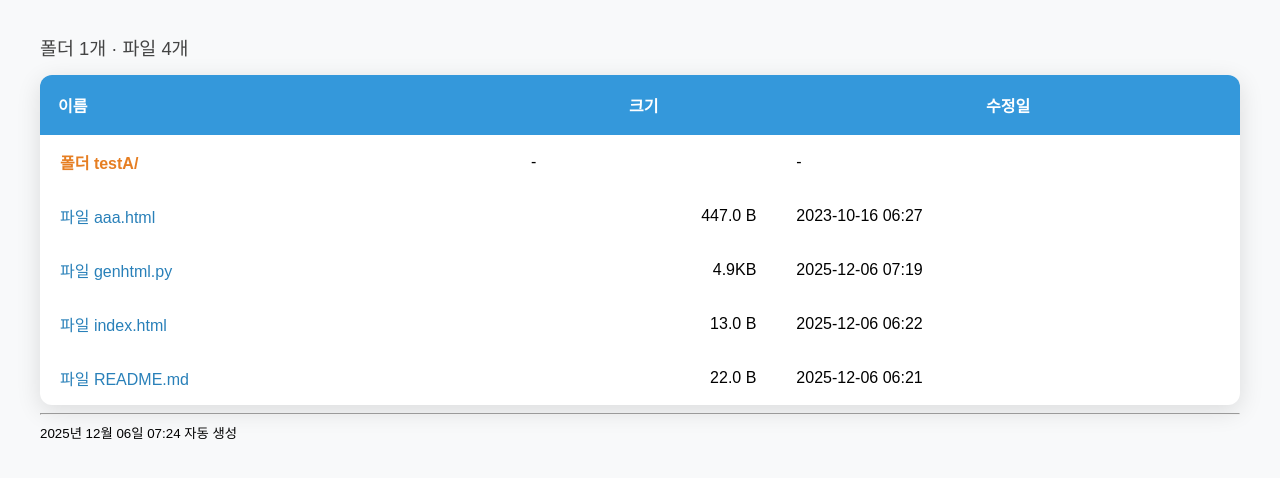
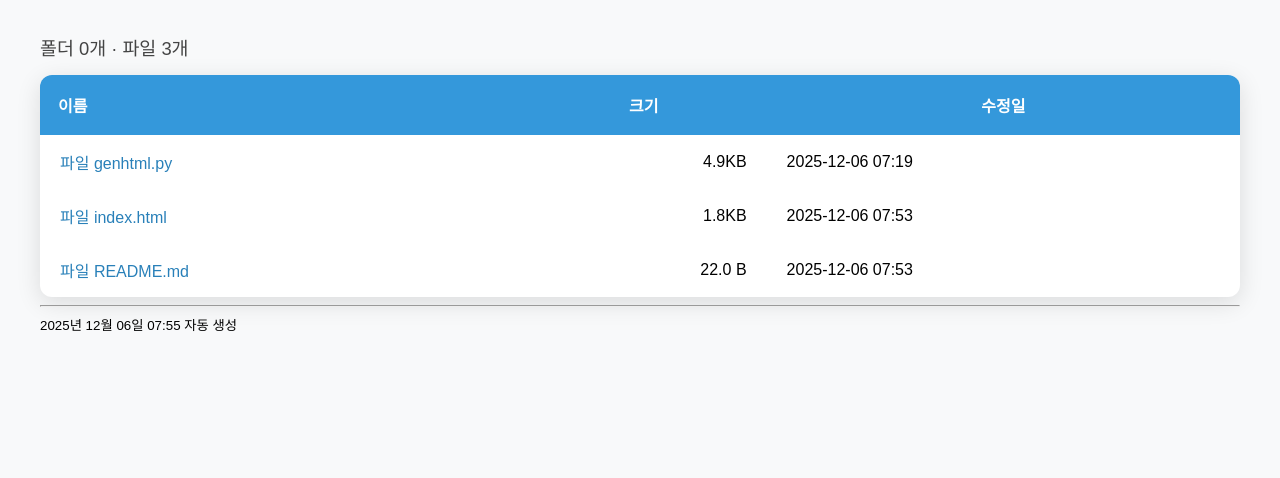
Before and after one commit to hisimpson1/hisimpson1.github.io, a plain HTML site: page index.html in a window 1280 px wide. Shown: the part 122-600 px from the top of the page. Drawn offline with Linux system fonts and the light colour scheme.

Commit message:
genhtml.py 테스트 완료

```diff
--- a/index.html
+++ b/index.html
@@ -15,7 +15,7 @@
     .size{text-align:right;white-space:nowrap}
 </style></head><body>
 <h1>폴더 hisimpson1.github.io</h1>
-<p>폴더 1개 · 파일 4개</p>
-<table><thead><tr><th style="text-align:left">이름</th><th>크기</th><th>수정일</th></tr></thead><tbody><tr><td class="folder"><a href="testA/list.html">폴더 testA/</a></td><td>-</td><td>-</td></tr><tr><td class="file"><a href="aaa.html">파일 aaa.html</a></td><td class="size">447.0 B</td><td>2023-10-16 06:27</td></tr><tr><td class="file"><a href="genhtml.py">파일 genhtml.py</a></td><td class="size">4.9KB</td><td>2025-12-06 07:19</td></tr><tr><td class="file"><a href="index.html">파일 index.html</a></td><td class="size">13.0 B</td><td>2025-12-06 06:22</td></tr><tr><td class="file"><a href="README.md">파일 README.md</a></td><td class="size">22.0 B</td><td>2025-12-06 06:21</td></tr></tbody></table><hr><small>
-        2025년 12월 06일 07:24 자동 생성
+<p>폴더 0개 · 파일 3개</p>
+<table><thead><tr><th style="text-align:left">이름</th><th>크기</th><th>수정일</th></tr></thead><tbody><tr><td class="file"><a href="genhtml.py">파일 genhtml.py</a></td><td class="size">4.9KB</td><td>2025-12-06 07:19</td></tr><tr><td class="file"><a href="index.html">파일 index.html</a></td><td class="size">1.8KB</td><td>2025-12-06 07:53</td></tr><tr><td class="file"><a href="README.md">파일 README.md</a></td><td class="size">22.0 B</td><td>2025-12-06 07:53</td></tr></tbody></table><hr><small>
+        2025년 12월 06일 07:55 자동 생성
     </small></body></html>
```
Also changed, not shown: list.html (+3 -3 lines).
